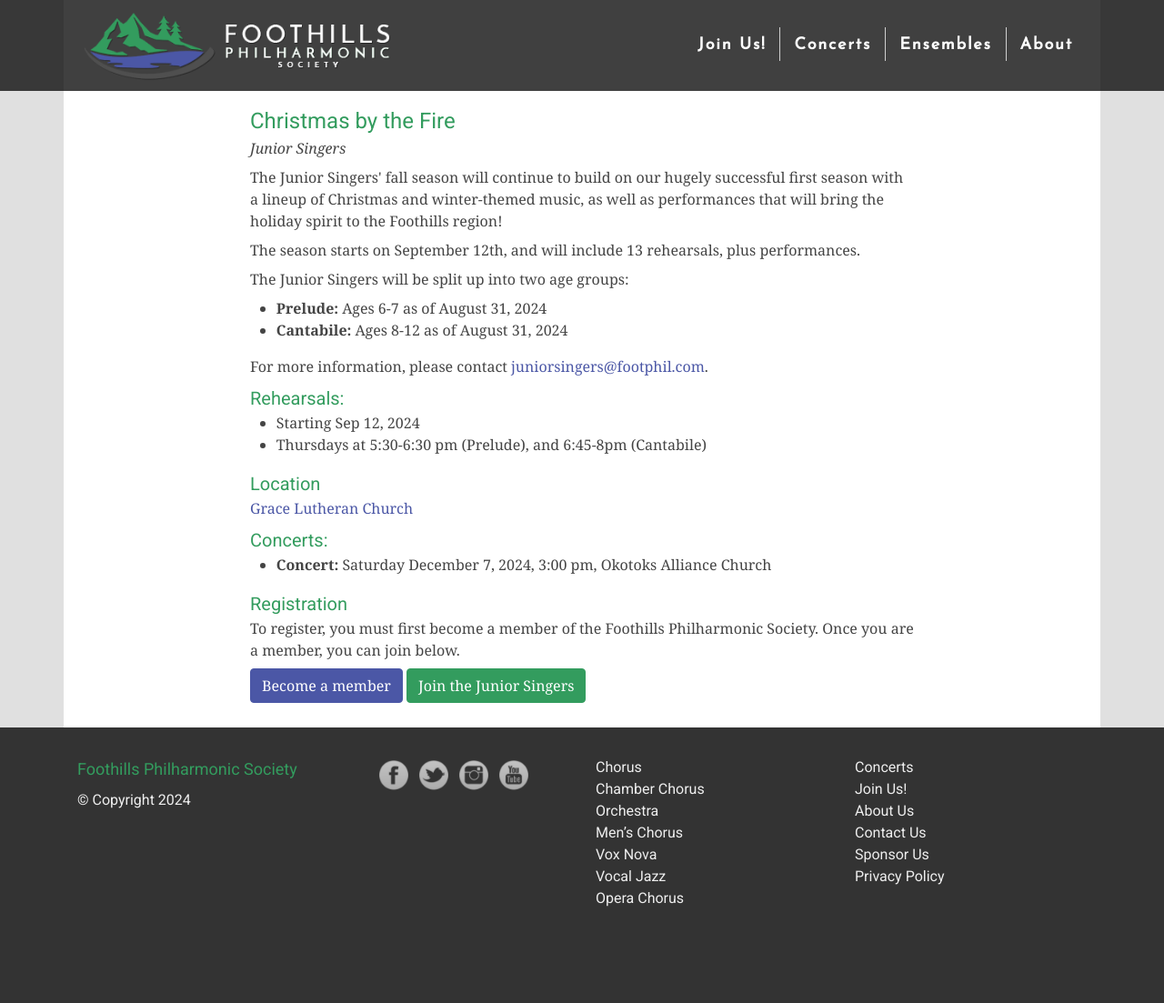
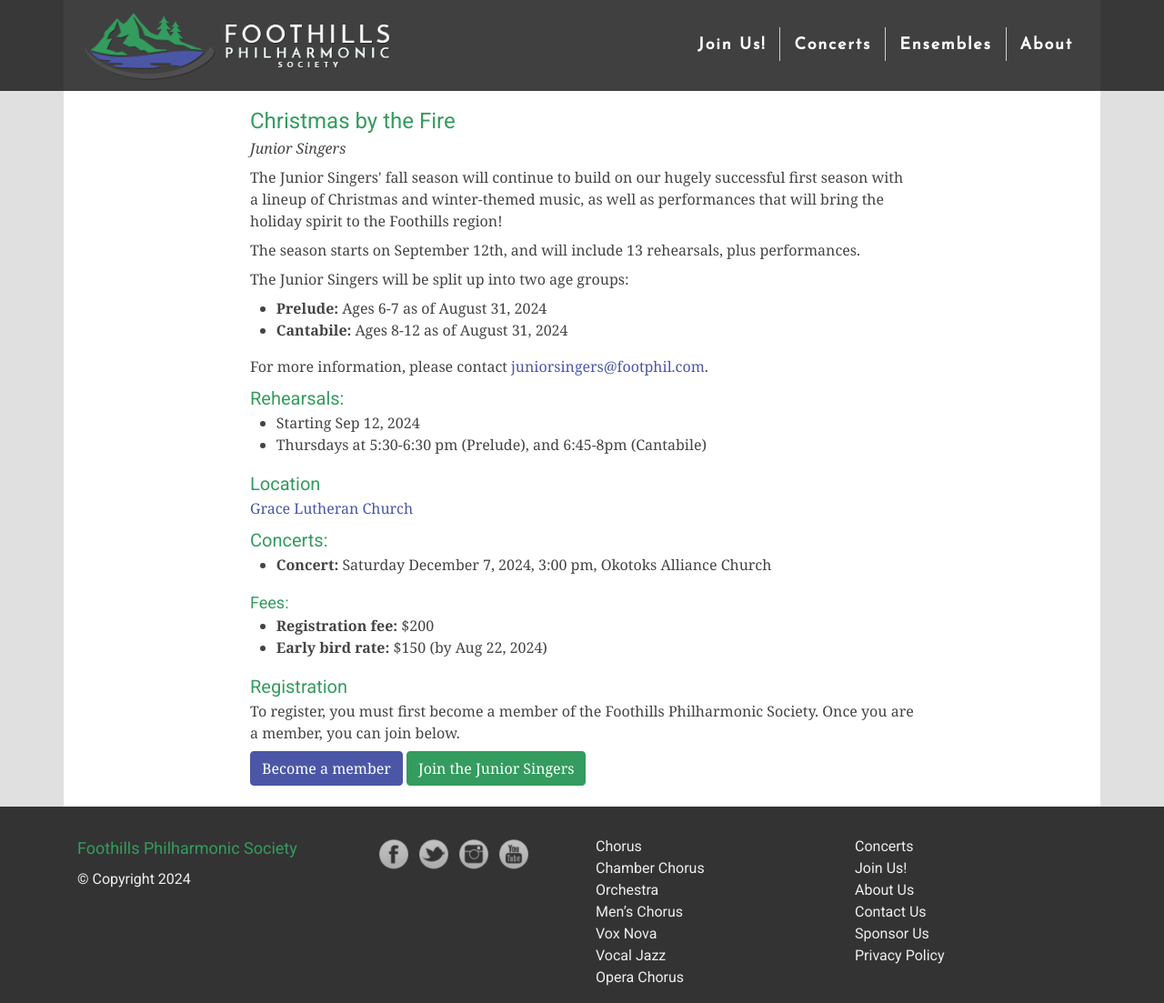
Before and after one commit to percyhanna/fps, a Jekyll site: the page built from join/2024/junior-singers-christmas-by-the-fire.html, in a window 1280 px wide and 1103 px high. Shown: the whole window at 91% size. Built offline with Jekyll 4.4.1, drawn with Linux system fonts in a browser that asks for light colours; nearby versions of some CDN libraries; Markdown is read by kramdown in place of the engine named in the settings.

Commit message:
Show more info

```diff
--- a/_includes/season-details.html
+++ b/_includes/season-details.html
@@ -41,6 +41,17 @@
     <h4 class="tight">Concerts:</h4>
     {{ include.season.concert_details }}
 
+    <h6 class="tight">Fees:</h6>
+    <ul>
+      <li><strong>Registration fee:</strong> ${{ include.season.price }}</li>
+      {%- if include.season.early_bird %}
+      <li>
+        <strong>Early bird rate:</strong> ${{ include.season.early_bird }} (by
+        {{ include.season.early_bird_deadline | date: "%b %-d, %Y" }})
+      </li>
+      {% endif %}
+    </ul>
+
     <h4 class="tight">Registration</h4>
     <p>
       To register, you must first become a member of the Foothills Philharmonic
```
Also changed, not shown: _data/seasons.yml (+5 -5 lines).
